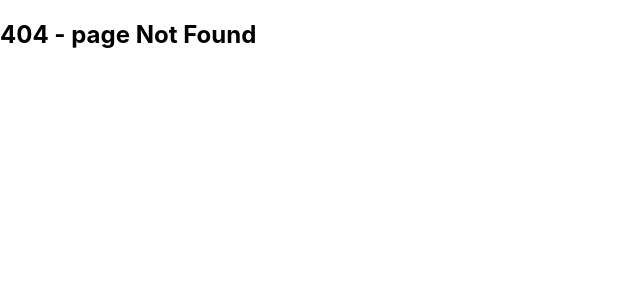
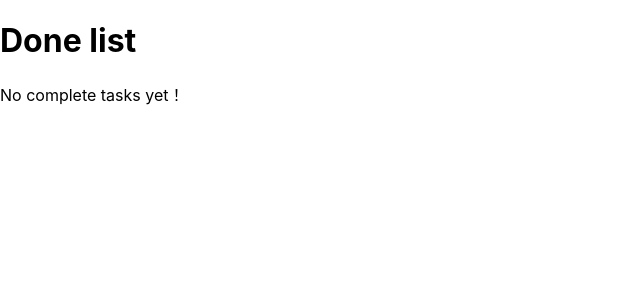
Before and after one commit to Johnny-Zhong908/day11_JohnnyZhong, a React (Create React App) app: page /done in a window 1280 px wide. Before the commit this address had no page. Shown: the top 300 px of the page, without its empty margins (0-640 px from the left). Built offline with nearby package versions, Linux system fonts and the light colour scheme.

Commit message:
feat:add DoneList page

```diff
--- a/src/App.js
+++ b/src/App.js
@@ -2,17 +2,16 @@ import React from "react";
 import { BrowserRouter as Router, Route, Routes } from "react-router-dom";
 import TodoList from "./components/TodoList";
 import { TodoProvider } from "./components/TodoContext";
-import NotFound from "./components/NotFound"; // Import the 404 page
+import NotFound from "./components/NotFound";
+import DoneList from "./components/DoneList"; // Import the 404 page
 
 const App = () => {
     return (
         <Router>
             <TodoProvider>
                 <Routes>
-                    {/* Define your route for TodoList */}
                     <Route path="/" element={<TodoList />} />
-
-                    {/* Catch-all route for 404 page */}
+                    <Route path="/done" element={<DoneList/>} />
                     <Route path="*" element={<NotFound />} />
                 </Routes>
             </TodoProvider>
--- /dev/null
+++ b/src/components/DoneList.jsx
@@ -0,0 +1,22 @@
+import {useContext} from "react";
+import {TodoContext} from "./TodoContext";
+import TodoItem from "./TodoItem";
+
+const DoneList=()=> {
+    const {state} = useContext(TodoContext);
+    const completedTodos = state.todos.filter(todo => todo.completed);
+    return (
+        <div className="done-list">
+            <h1>Done list</h1>
+            {completedTodos.length === 0 ? (
+                <p>No complete tasks yet！</p>
+            ) : (
+                <div>{completedTodos.map(todo => (
+                    <TodoItem key={todo.id}{...todo}/>
+                ))}
+                </div>
+            )}
+        </div>
+    )
+}
+export default DoneList;
--- a/src/components/TodoList.jsx
+++ b/src/components/TodoList.jsx
@@ -13,6 +13,9 @@ const TodoList = () => {
             <p>
                 <Link to="/nonexistent-route">Go to 404 Page</Link>
             </p>
+            <p>
+                <Link to="/done">Go to Done List</Link>
+            </p>
         </div>
     );
 };
```
